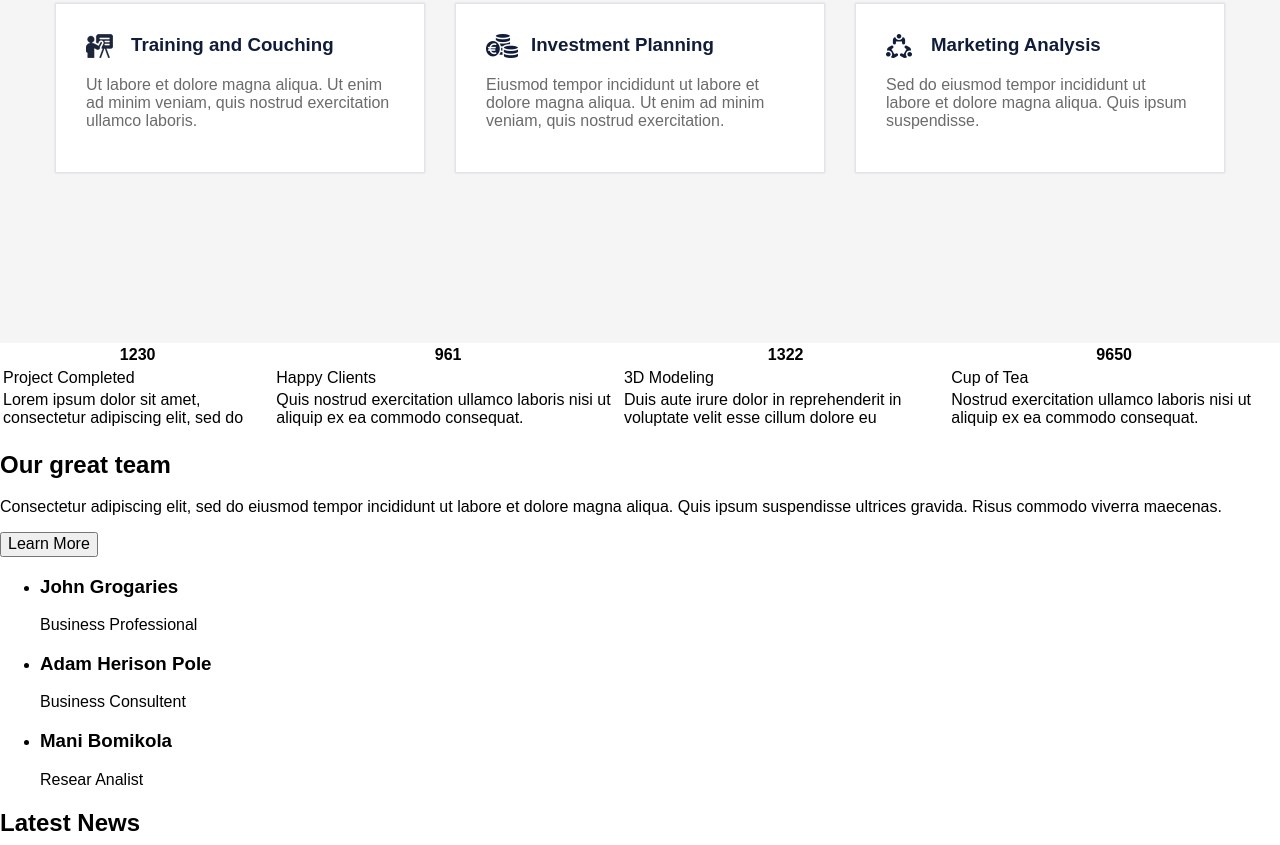
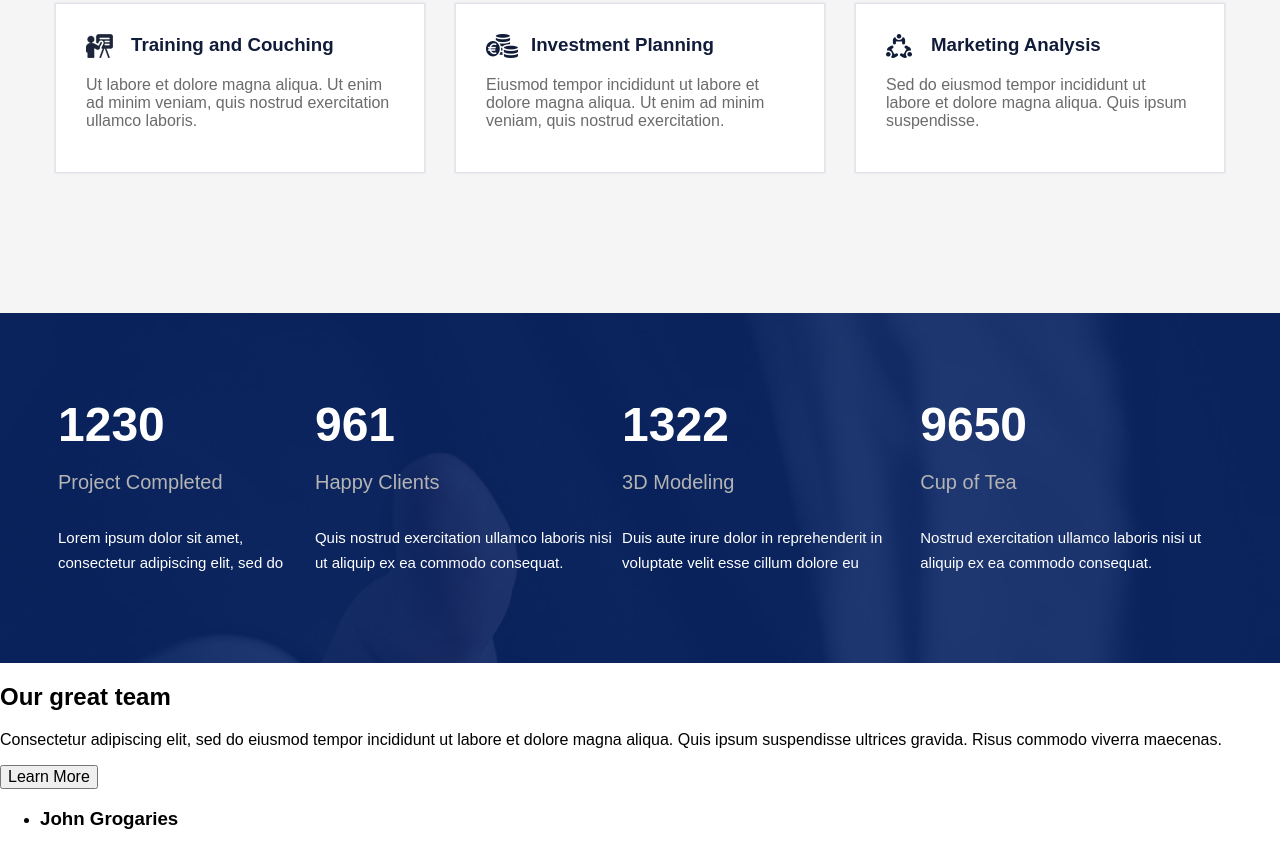
Before and after one commit to dirigableNorge/Peridona, a website: page app/source/index.html in a window 1280 px wide. Shown: the part 2861-3706 px from the top of the page. Drawn offline with nearby package versions, Linux system fonts and the light colour scheme; files that its build step writes are made by us from their sources; a web font is replaced by a local one.

Commit message:
achievments section completed

```diff
--- a/app/source/index.html
+++ b/app/source/index.html
@@ -346,8 +346,8 @@
             </div>
         </section>
         <section class="achievments">
-            <div class="achiements__wrapper">
-                <table class="achievements__table">
+            <div class="achievments__wrapper">
+                <table class="achievments__table">
                     <tr>
                         <th>1230</th>
                         <th>961</th>
--- a/app/source/scss/blocks/about.scss
+++ b/app/source/scss/blocks/about.scss
@@ -5,7 +5,7 @@
 .about__wrapper {
   width: 1200px;
   margin: 0 auto;
-  padding: 130px 15px 140px;
+  padding: 130px 15px 110px;
 }
 
 .about__header {
--- a/app/source/scss/blocks/achievments.scss
+++ b/app/source/scss/blocks/achievments.scss
@@ -0,0 +1,42 @@
+.achievments {
+  background-color: #0c245d;
+  background-image: url("../img/achievments_bg.jpg");
+  background-position: center;
+  background-repeat: no-repeat;
+  background-size: cover;
+}
+
+.achievments__wrapper {
+  max-width: 1200px;
+  margin: 0 auto;
+  padding: 85px 15px;
+}
+
+.achievments__table  {
+  th {
+    padding-bottom: 20px;
+
+    font-size: 48px;
+    line-height: 48px;
+    font-weight: 700;
+    color: white;
+    text-align: left;
+  }
+
+  tr:nth-child(2) td {
+    padding-bottom: 30px;
+
+    font-size: 20px;
+    line-height: 20px;
+    font-weight: 500;
+    color: #b4b4b4;
+    text-align: left;
+  }
+
+  tr:nth-child(3) {
+    font-size: 15px;
+    line-height: 25px;
+    color: white;
+    text-align: left;
+  }
+}
```
Also changed, not shown: app/source/img/achievments_bg.jpg (renamed from app/source/img/about_bg.jpg).
